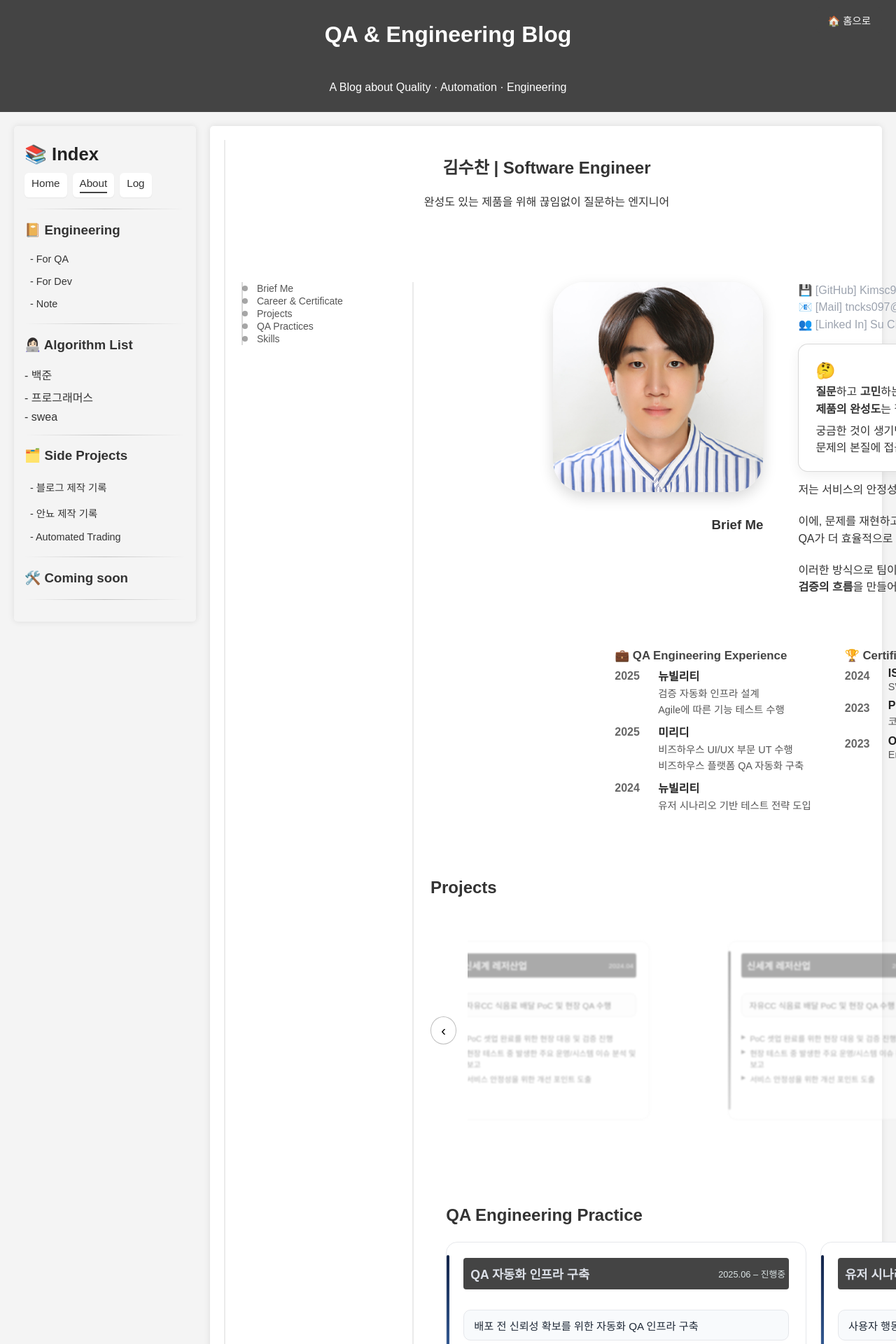
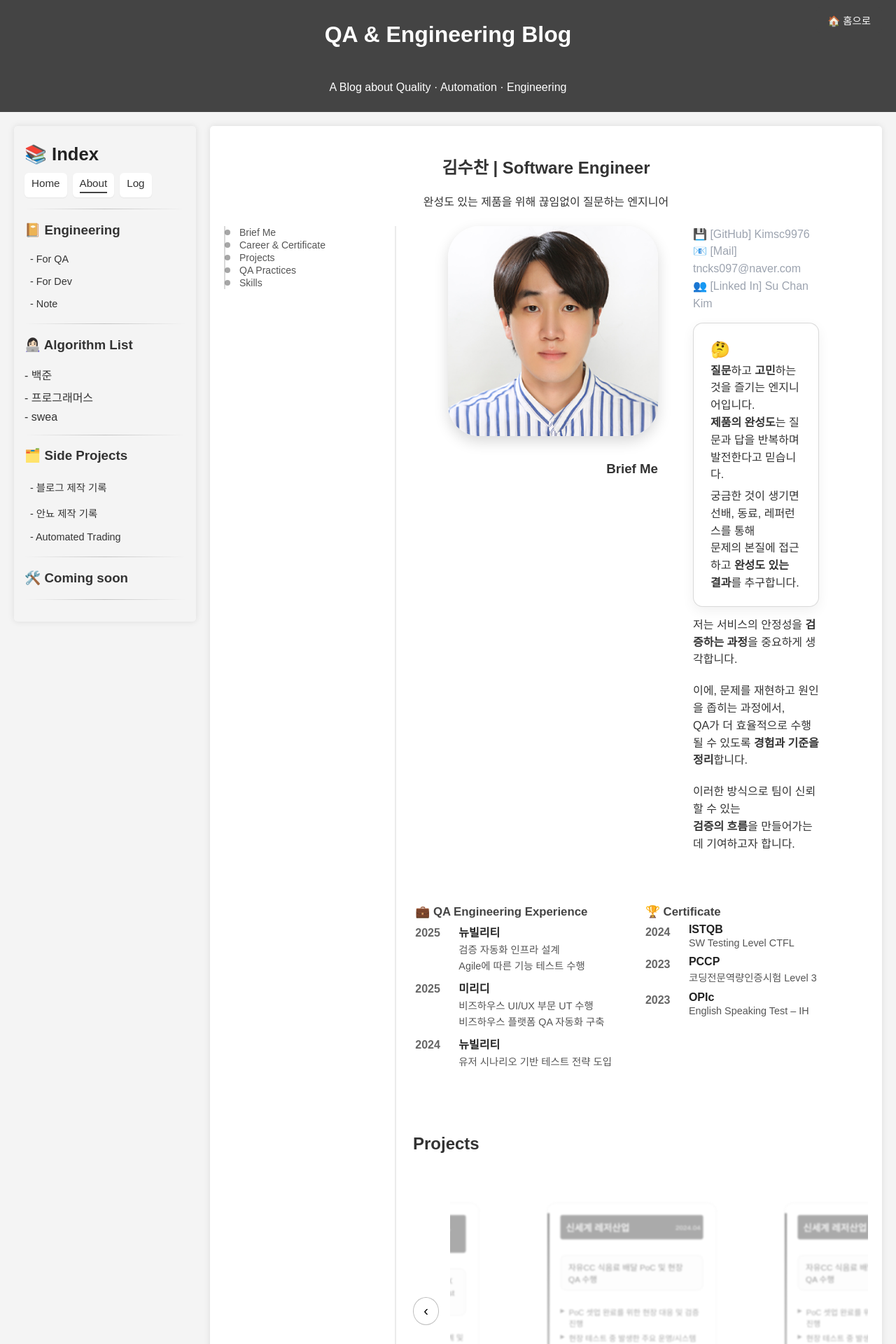
Before and after one commit to Kimsc9976/Kimsc9976.github.io, a Jekyll site: the page built from about.md, in a window 1280 px wide. Shown: the top 1920 px of the page at 70% size. Built offline with Jekyll 4.4.1, drawn with Linux system fonts in a browser that asks for light colours; some of the changed text lies outside the part shown.

Commit message:
Update: css구조 변경으로 모바일 대응 할 수 있도록 작업

```diff
--- a/_layouts/about.html
+++ b/_layouts/about.html
@@ -1,7 +1,7 @@
 ---
 layout: default
 ---
-<div class="about-main">
+<div class="about-page">
   <section class="home-hero">
     {{ content }}
   </section>
@@ -132,7 +132,9 @@ layout: default
         </div>
       </section>
 
-      <section class="about-section" id="projects">
+      <!-- Projects / Practices / Skills: 한 덩어리로 시각화 -->
+      <section class="about-section about-showcase" aria-label="Projects, QA Practices, Skills">
+        <div class="showcase-panel" id="projects">
           <h2>Projects</h2>
 
           <div class="project-carousel">
@@ -218,9 +220,9 @@ layout: default
 
             <button class="carousel-btn next">›</button>
           </div>
-      </section>
+        </div>
 
-      <section class="about-section" id="practice">
+        <div class="showcase-panel" id="practice">
           <h2>QA Engineering Practice</h2>
 
           <div class="card-grid">
@@ -352,9 +354,9 @@ layout: default
               </a>
             </article>
           </div>
-      </section>
+        </div>
 
-      <section class="about-section" id="skills">
+        <div class="showcase-panel" id="skills">
           <h2>Skills</h2>
 
           <div class="skill-grid">
@@ -413,6 +415,7 @@ layout: default
                  업무 관리<br>
                 · 유관부서 커뮤니케이션 및 F/U
               </p>
+            </div>
           </div>
         </div>
       </section>
--- a/assets/css/components.css
+++ b/assets/css/components.css
@@ -37,7 +37,7 @@
   margin: 20px 0;
 }
 
-@media (min-width: 768px) {
+@media (min-width: 1024px) {
   .stats-container {
     grid-template-columns: 1fr;
   }
--- a/assets/css/layout.css
+++ b/assets/css/layout.css
@@ -1,13 +1,13 @@
 /* ==========================================================================
    LAYOUT — 반응형 구조 통합
    - Mobile First: 기본 스타일 = 모바일, min-width로 단계 확장
-   - Breakpoints: 768px (Tablet), 1024px (Desktop)
+   - Breakpoints: 1024px (Tablet), 1024px (Desktop)
    - Sidebar: 모바일 100% 세로 스택 → 태블릿 30% → 데스크탑 260px 고정
    - 그리드/카드: 한 곳에서만 제어해 우선순위 꼬임 방지
    ========================================================================== */
 
 :root {
-  --bp-tablet: 768px;
+  --bp-tablet: 1024px;
   --bp-desktop: 1024px;
   --sidebar-width-desktop: 260px;
   --sidebar-ratio-tablet: 30%;
@@ -45,7 +45,7 @@ header {
   transition: background-color 0.3s ease;
 }
 
-@media (min-width: 768px) {
+@media (min-width: 1024px) {
   .home-button {
     position: absolute;
     top: 10px;
@@ -96,7 +96,7 @@ footer {
   order: -1; /* 모바일에서 위에 오도록 */
 }
 
-@media (min-width: 768px) {
+@media (min-width: 1024px) {
   .container {
     flex-direction: row;
     gap: 0;
@@ -146,7 +146,7 @@ footer {
   transform: translateY(-10px);
 }
 
-@media (min-width: 768px) {
+@media (min-width: 1024px) {
   .card {
     width: calc(50% - 10px);
   }
@@ -228,7 +228,7 @@ footer {
   height: min-content;
 } */
 
-@media (min-width: 768px) {
+@media (min-width: 1024px) {
   .home-main {
     grid-template-columns: 1fr 280px;
   }
@@ -278,7 +278,7 @@ footer {
   margin-bottom: 40px;
 }
 
-@media (min-width: 768px) {
+@media (min-width: 1024px) {
   .blog-categories {
     grid-template-columns: repeat(2, 1fr);
   }
@@ -310,7 +310,7 @@ footer {
   margin: 6px 0 18px;
 }
 
-@media (min-width: 768px) {
+@media (min-width: 1024px) {
   .tier-dashboard {
     grid-template-columns: repeat(auto-fit, minmax(220px, 1fr));
   }
@@ -359,7 +359,7 @@ footer {
   padding-top: 24px;
 }
 
-@media (min-width: 768px) {
+@media (min-width: 1024px) {
   .post-container {
     flex-direction: row;
     gap: 48px;
--- a/assets/css/pages/about.css
+++ b/assets/css/pages/about.css
@@ -1,17 +1,26 @@
+/* Mobile first */
 .about-layout {
-  width: 95%;
+  width: 100%;
   display: grid;
-  grid-template-columns: 180px 1fr;
-  column-gap: 64px;
+  grid-template-columns: 1fr;
+  row-gap: 24px;
+  column-gap: 0;
   align-items: start;
+}
+
+.about-page {
+  width: 100%;
+  max-width: 100%;
+  overflow-x: clip; /* 모바일 수평 오버플로우 차단 */
 }
 
 .about-main {
   display: flex;
   flex-direction: column;
-  align-items: center;
-  gap: 64px;
+  align-items: stretch;
+  gap: 40px;
   border-left: 2px solid rgba(0, 0, 0, 0.08);
+  min-width: 0;
 }
 
 .about-nav {
@@ -21,6 +30,7 @@
 .about-sidebar {
   position: sticky;
   top: 100px; /* 헤더 아래 */
+  z-index: 40;
 }
 
 .about-nav ul {
@@ -96,13 +106,11 @@
 }
 
 .about-grid {
-    display: grid;
-    grid-template-columns: 400px 1fr;
-    gap: 0px;
-
-    /* 🔥 핵심 */
-    justify-items: center;    /* 가로 중앙 */
-  }
+  display: grid;
+  grid-template-columns: 1fr;
+  gap: 24px;
+  justify-items: stretch;
+}
 
   .about-left {
     text-align: center;
@@ -130,7 +138,7 @@
 
   .about-title {
     margin-top: 16px;
-    text-align: right;
+    text-align: center;
   }
 
   .about-links {
@@ -165,6 +173,7 @@
     padding: 0 24px;
     outline: none;
     caret-color: transparent;
+    min-width: 0;
 }
 
 .about-section h2 {
@@ -182,11 +191,11 @@
   }
 
 .about-timeline-section {
-    display: flex;
-    flex-direction: row;
-    gap: 48px; /* Experience ↔ Certificate 간격 */
-    outline: none;
-    caret-color: transparent;
+  display: flex;
+  flex-direction: column;
+  gap: 24px; /* Experience ↔ Certificate 간격 */
+  outline: none;
+  caret-color: transparent;
 }
 
 .project-carousel {
@@ -353,13 +362,11 @@
 
 .card-grid {
   display: grid;
-  grid-template-columns: repeat(2, 1fr);
+  grid-template-columns: 1fr;
   gap: 20px;
-
-  max-height: calc(2 * 220px + 20px); /* 카드 높이 * 2행 + gap */
-  overflow-y: auto;
-  padding-right: 6px; /* 스크롤바 여백 */
-
+  max-height: none;
+  overflow-y: visible;
+  padding-right: 0;
   scroll-behavior: smooth;
 }
 
@@ -382,8 +389,8 @@
 
 .skill-grid {
   display: grid;
-  grid-template-columns: repeat(4, 1fr); /* ← 4개 고정 */
-  gap: 32px;
+  grid-template-columns: 1fr;
+  gap: 16px;
 }
 
 .skill-card {
@@ -416,3 +423,207 @@
   line-height: 1.6;
   color: #555;
 }
+
+/* ==========================================================================
+   MOBILE ( < 1024px )
+   - desktop min-width는 1024px 기준 유지
+   - Project 캐러셀은 건드리지 않음
+   ========================================================================== */
+@media (max-width: 1023px) {
+  /* 목차를 모바일에서도 sticky로 고정 */
+  .about-sidebar {
+    position: sticky;
+    top: 0;
+    z-index: 60;
+    background: rgba(255, 255, 255, 0.92);
+    backdrop-filter: blur(10px);
+    -webkit-backdrop-filter: blur(10px);
+    padding: 10px 0;
+    margin: 0 0 8px;
+    border-bottom: 1px solid rgba(0, 0, 0, 0.08);
+  }
+
+  .about-nav {
+    max-width: 100%;
+    overflow-x: auto;
+  }
+
+  .about-nav ul {
+    padding-left: 0;
+    border-left: none;
+    display: flex;
+    gap: 10px;
+    overflow-x: auto;
+    -webkit-overflow-scrolling: touch;
+    padding-bottom: 8px;
+    max-width: 100%;
+  }
+
+  .about-nav li {
+    padding-left: 0;
+    flex: 0 0 auto;
+  }
+
+  .about-nav li::before {
+    display: none;
+  }
+
+  .about-nav a {
+    white-space: nowrap;
+    padding: 10px 12px;
+    border: 1px solid rgba(0, 0, 0, 0.12);
+    border-radius: 999px;
+    background: #fff;
+  }
+
+  .about-nav a.active {
+    padding-left: 12px;
+    border-color: rgba(0, 0, 0, 0.28);
+  }
+
+  .about-main {
+    border-left: none;
+    align-items: stretch;
+    gap: 40px;
+  }
+
+  .about-section {
+    padding: 0 16px;
+  }
+
+  .about-grid {
+    grid-template-columns: 1fr;
+    gap: 24px;
+    justify-items: stretch;
+  }
+
+  .about-left {
+    text-align: center;
+  }
+
+  .about-title {
+    text-align: center;
+  }
+
+  .about-links a {
+    overflow-wrap: anywhere;
+    word-break: break-word;
+    display: inline-block;
+  }
+
+  .about-timeline-section {
+    flex-direction: column;
+    gap: 24px;
+  }
+
+  .card-grid {
+    grid-template-columns: 1fr;
+    max-height: none;
+    overflow-y: visible;
+    padding-right: 0;
+  }
+
+  /* 카드/텍스트가 박스를 넘지 않도록 줄바꿈 강제 */
+  .card-grid .summary-card,
+  .skill-card,
+  .about-callout {
+    max-width: 100%;
+    min-width: 0;
+  }
+
+  .card-grid .summary-card *,
+  .skill-card *,
+  .about-callout * {
+    overflow-wrap: anywhere;
+    word-break: break-word;
+  }
+
+  .skill-grid {
+    grid-template-columns: 1fr;
+    gap: 16px;
+  }
+
+  .summary-card header {
+    gap: 10px;
+    align-items: flex-start;
+    flex-wrap: wrap;
+  }
+
+  .period {
+    margin: 0;
+  }
+}
+
+/* about 페이지 범위 box-sizing 고정 (폭 계산 안정화) */
+.about-page,
+.about-page * {
+  box-sizing: border-box;
+}
+
+/* Practice/Skills 섹션: 내용이 박스 밖으로 안 새도록 기본 안전장치 */
+.showcase-panel,
+.card-grid,
+.skill-grid,
+.summary-card,
+.skill-card {
+  max-width: 100%;
+  min-width: 0;
+  overflow: visible;
+}
+
+.summary-card *,
+.skill-card * {
+  min-width: 0;
+  max-width: 100%;
+}
+
+/* Career 섹션만: 700px 이상이면 데스크탑처럼 가로 배치 */
+@media (min-width: 700px) and (max-width: 1023px) {
+  .about-timeline-section {
+    flex-direction: row;
+    gap: 48px;
+    align-items: flex-start;
+  }
+}
+
+/* Desktop ( >= 1024px ) */
+@media (min-width: 1024px) {
+  .about-layout {
+    width: 95%;
+    grid-template-columns: 180px 1fr;
+    column-gap: 64px;
+    row-gap: 0;
+  }
+
+  .about-main {
+    align-items: center;
+    gap: 64px;
+  }
+
+  .about-grid {
+    grid-template-columns: 400px 1fr;
+    gap: 0;
+    justify-items: center;
+  }
+
+  .about-title {
+    text-align: right;
+  }
+
+  .about-timeline-section {
+    flex-direction: row;
+    gap: 48px;
+  }
+
+  .card-grid {
+    grid-template-columns: repeat(2, 1fr);
+    max-height: calc(2 * 220px + 20px);
+    overflow-y: auto;
+    padding-right: 6px;
+  }
+
+  .skill-grid {
+    grid-template-columns: repeat(4, 1fr);
+    gap: 32px;
+  }
+}
--- a/assets/css/pages/home.css
+++ b/assets/css/pages/home.css
@@ -22,7 +22,8 @@
 .home-main {
   display: grid;
   gap: 32px;
-  grid-template-columns: 1fr 280px;
+  /* 모바일 퍼스트: 1열 (layout.css의 반응형 규칙과 정합) */
+  grid-template-columns: 1fr;
   align-items: start;
 }
 
@@ -36,7 +37,8 @@
 
 .home-grid {
     display: grid;
-    grid-template-columns: 1fr 1fr;
+    /* 모바일 퍼스트: 1열 (layout.css의 반응형 규칙과 정합) */
+    grid-template-columns: 1fr;
     gap: 24px;
 }
 
@@ -139,21 +141,30 @@
 /* ===== PROFILE ===== */
 
 .home-profile {
-  width: 90%;
-  position: sticky;
-  top: 90px;
+  width: 100%;
+  /* 모바일에서는 sticky 해제 (페이지 스크롤/겹침/밀림 방지) */
+  position: static;
+  top: auto;
   padding: 12px;
   text-align: center;
+  /* 내부 카드/차트가 한쪽으로 치우치지 않게 중앙 정렬 */
+  box-sizing: border-box;
+  display: flex;
+  flex-direction: column;
+  align-items: center;
 }
 
 .sckim-profile {
-  width: 90%;
+  width: 100%;
+  max-width: 420px;
+  margin: 0 auto;
   top: 90px;
   background: #e0e0e0;
   border-radius: 16px;
   padding: 12px;
   box-shadow: 0 6px 18px rgba(0,0,0,.08);
   text-align: center;
+  box-sizing: border-box;
 }
 
 .profile-name {
@@ -379,3 +390,20 @@
   width: 100%;
   height: auto;
 }
+
+/* ===== HOME RESPONSIVE (Tablet+) ===== */
+@media (min-width: 1024px) {
+  .home-main {
+    grid-template-columns: 1fr 280px;
+  }
+
+  .home-grid {
+    grid-template-columns: 1fr 1fr;
+  }
+
+  .home-profile {
+    width: 90%;
+    position: sticky;
+    top: 90px;
+  }
+}
```
Lines whose indentation alone changed are shown as unchanged.
